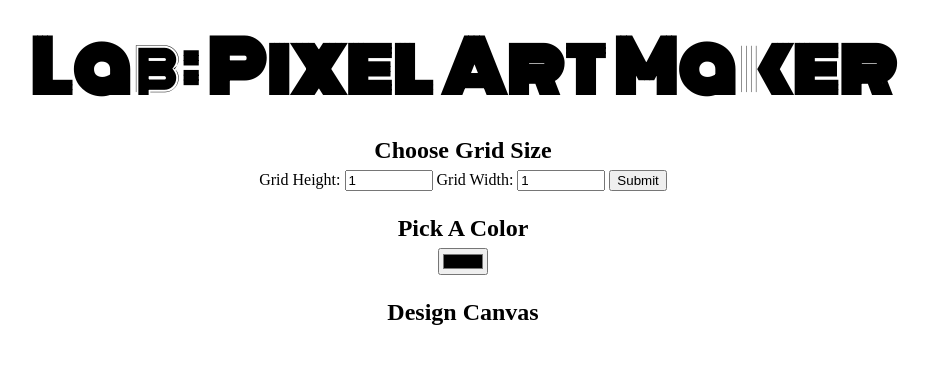
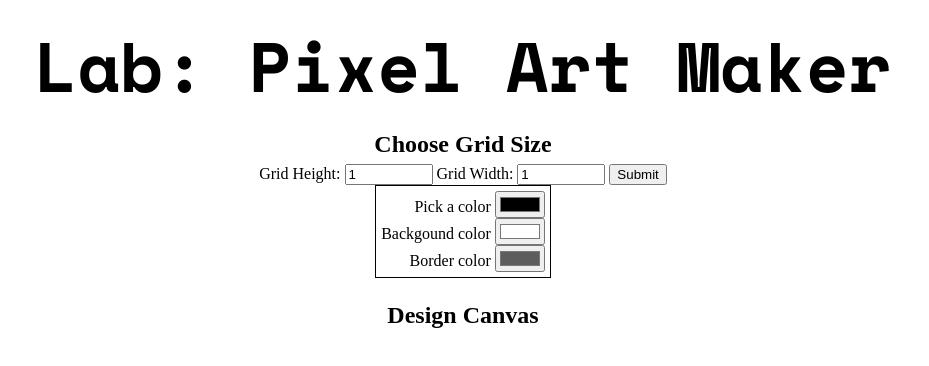
Before and after one commit to androiduserpl/project-pixel-art-maker-starter, a plain HTML site: page index.html in a window 1280 px wide. Shown: the whole page, without its empty margins (177-1106 px from the left). Drawn offline with nearby package versions, Linux system fonts and the light colour scheme.

Commit message:
add setings

```diff
--- a/grid.js
+++ b/grid.js
@@ -7,6 +7,7 @@
 /* some virabe */
 var table = $('#pixelCanvas');
 var colorPicker = $('#colorPicker');
+var backgroundColor = $('#backgroundColor');
 
 /* size of the grid */
 
@@ -40,5 +41,8 @@ table.on("click", "td", function () {
 });
 /* erase color from the single squere */
 table.on("dblclick", "td", function () {
-    $(this).css("background-color", "#fff");
+    $(this).css("background-color", backgroundColor.val());
 });
+
+/* color options */
+$('td').css("background-color", backgroundColor.val());
--- a/index.html
+++ b/index.html
@@ -18,8 +18,20 @@
         <input type="submit">
     </form>
 
-    <h2>Pick A Color</h2>
-    <input type="color" id="colorPicker">
+    <div id="setings">
+        <div id="pixelColor">
+            <label for="colorPicker">Pick a color</label>
+            <input type="color" id="colorPicker">
+        </div>
+        <div id="backColor">
+            <label for="backgroundColor">Backgound color</label>
+            <input type="color" id="backgroundColor" value="#ffffff">
+        </div>
+        <div id="brColor">
+            <label for="backgroundColor">Border color</label>
+            <input type="color" id="borderColor" value="#5d5d5d">
+        </div>
+    </div>
 
     <h2>Design Canvas</h2>
     <table id="pixelCanvas"></table>
--- a/styles.css
+++ b/styles.css
@@ -1,10 +1,13 @@
+/* import fonts */
+@import url('https://fonts.googleapis.com/css?family=Space+Mono:700');
+
 body {
     text-align: center;
     box-sizing: border-box;
 }
 
 h1 {
-    font-family: Monoton;
+    font-family: 'Space Mono', monospace;;
     font-size: 70px;
     margin: 0.2em;
 }
@@ -39,15 +42,11 @@ td {
 input[type=number] {
     width: 6em;
 }
-/* moje style*/
+/* custom style */
 
-#grido {
+#setings {
     display: inline-block;
+    text-align: right;
+    padding: 5px;
+    border: solid black 1px;
 }
-
-.qubis {
-    width: 10px;
-    height: 10px;
-    border: solid 1px black;
-    display: inline-block;
-}
```
